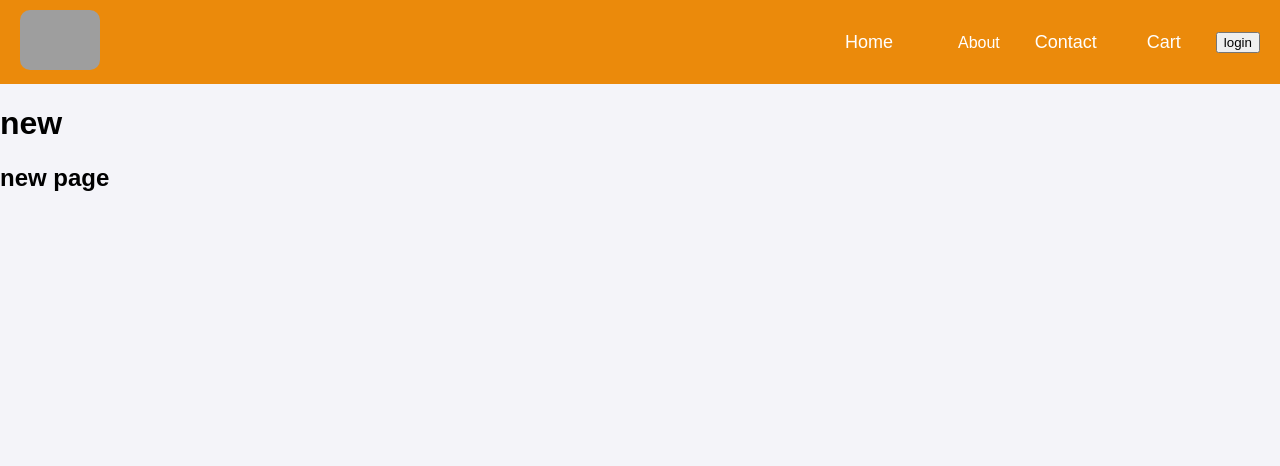
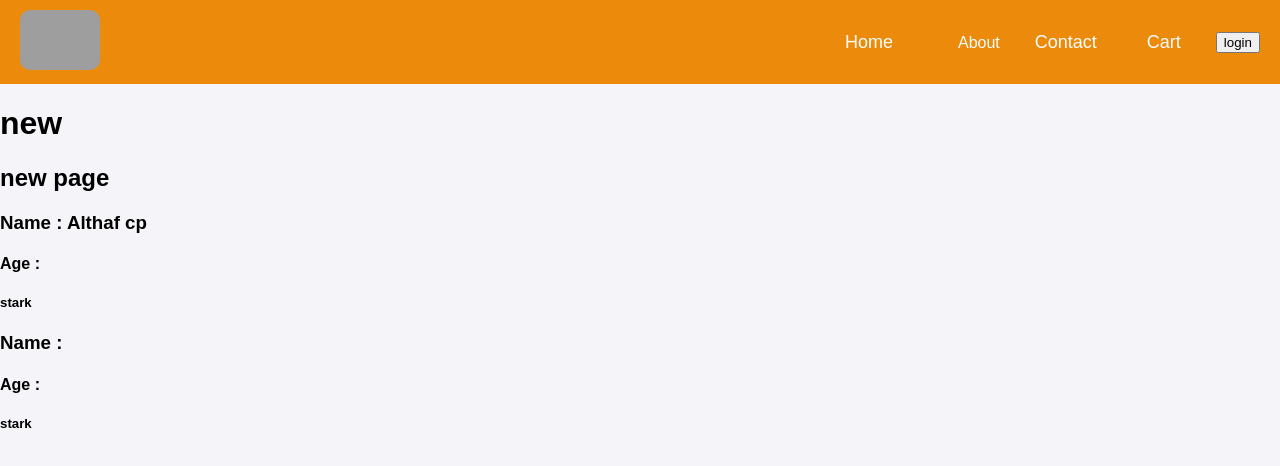
Before and after one commit to muhammedAlthafcp/React-vite, a React (Vite) app: page /about in a window 1280 px wide. Shown: the top 466 px of the page. Built offline with nearby package versions, Linux system fonts and the light colour scheme; grey boxes are pictures that could not be loaded.

Commit message:
class components

```diff
--- a/src/components/About.jsx
+++ b/src/components/About.jsx
@@ -1,9 +1,15 @@
+import User from "./user"
+import UserClass from"./UserClass"
+
 const About = ()=>{
     return(
         <div className="hello">
         <h1>new</h1>
        <h2>new page</h2>
+       <User name={"Althaf cp"}/>
+       <UserClass/>
        </div>
+
 
     )
 
--- /dev/null
+++ b/src/components/UserClass.jsx
@@ -0,0 +1,16 @@
+ import React from "react"
+
+ class UserClass extends React.Component{
+    render(){
+        return (
+            <div className="User">
+                <h3>Name : </h3>
+                <h4>Age :</h4>
+                <h5>stark</h5>
+
+            </div>
+          )
+    }
+ }
+
+ export default UserClass
--- a/src/components/user.jsx
+++ b/src/components/user.jsx
@@ -1,8 +1,8 @@
 
-function user() {
+function user(props) {
   return (
     <div className="User">
-        <h3>Name : </h3>
+        <h3>Name : {props.name} </h3>
         <h4>Age :</h4>
         <h5>stark</h5>
 
```
